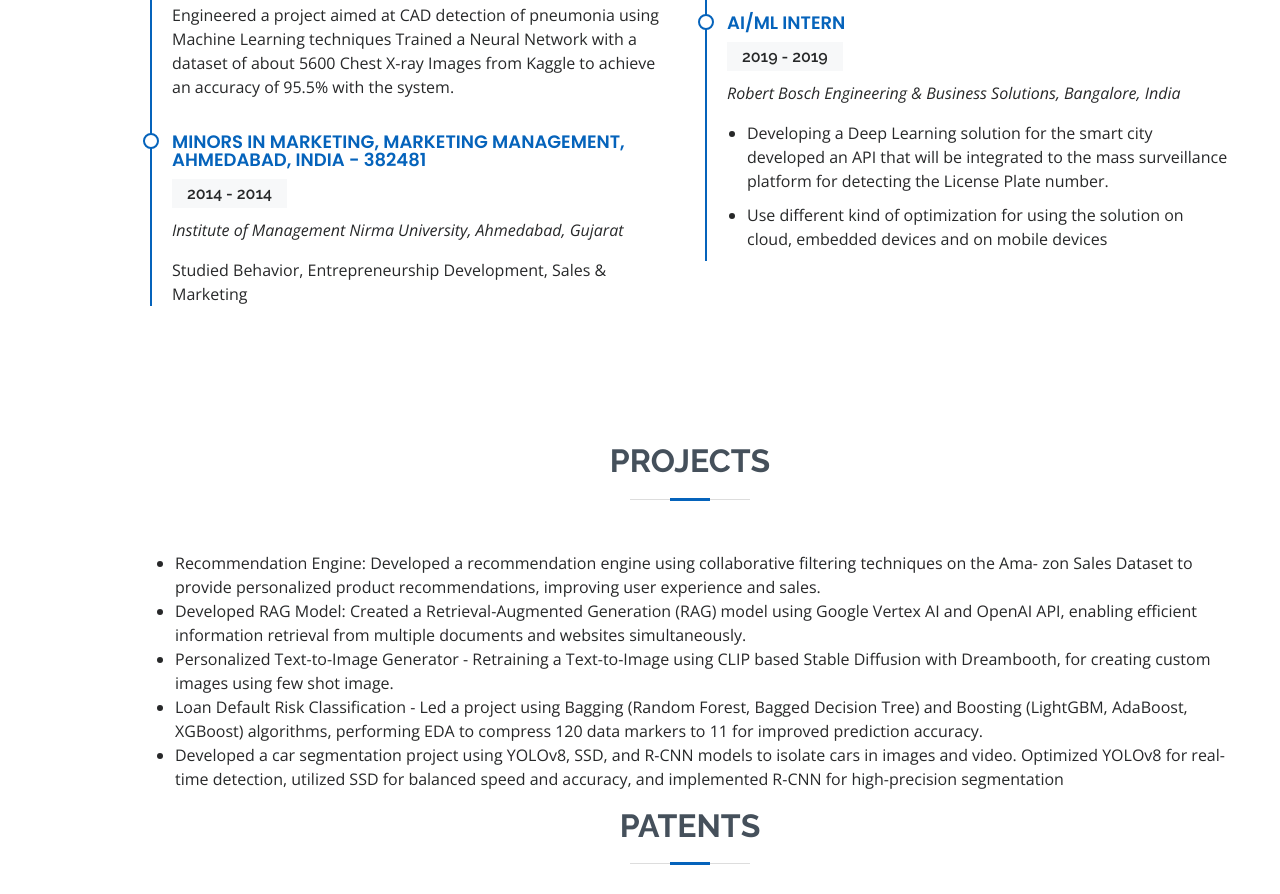
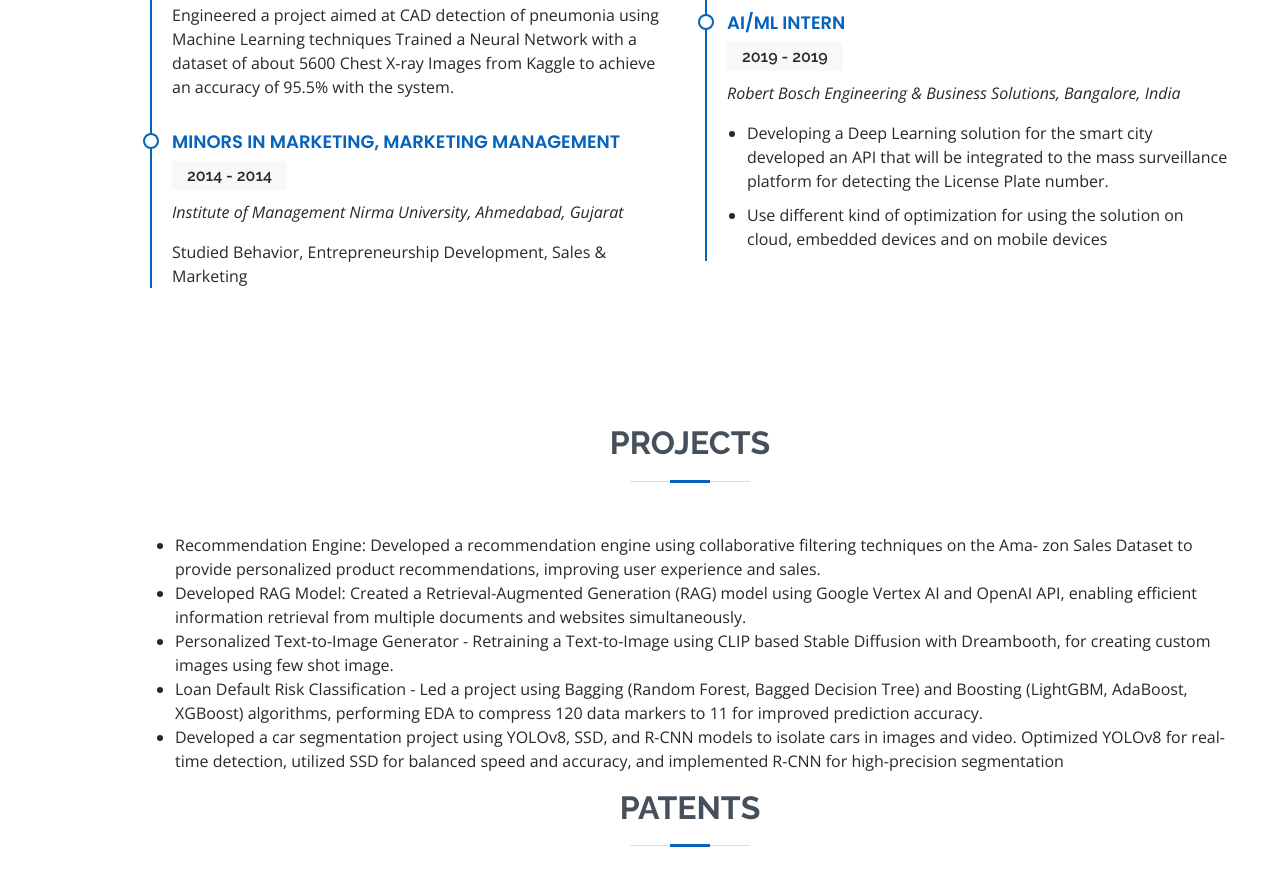
Before and after one commit to AditShah1234/Adit.github.io, a plain HTML site: page index.html in a window 1280 px wide. Shown: the part 2577-3471 px from the top of the page. Drawn offline with nearby package versions, Linux system fonts and the light colour scheme.

Commit message:
removed typo

```diff
--- a/index.html
+++ b/index.html
@@ -195,7 +195,7 @@
                   95.5% with the system. </p>
               </div>
               <div class="resume-item">
-                <h4>MINORS IN MARKETING, Marketing management, Ahmedabad, India - 382481</h4>
+                <h4>MINORS IN MARKETING, Marketing management</h4>
                 <h5>2014 - 2014</h5>
                 <p><em>Institute of Management Nirma University, Ahmedabad, Gujarat</em></p>
                 <p> Studied Behavior, Entrepreneurship Development, Sales & Marketing </p>
```
